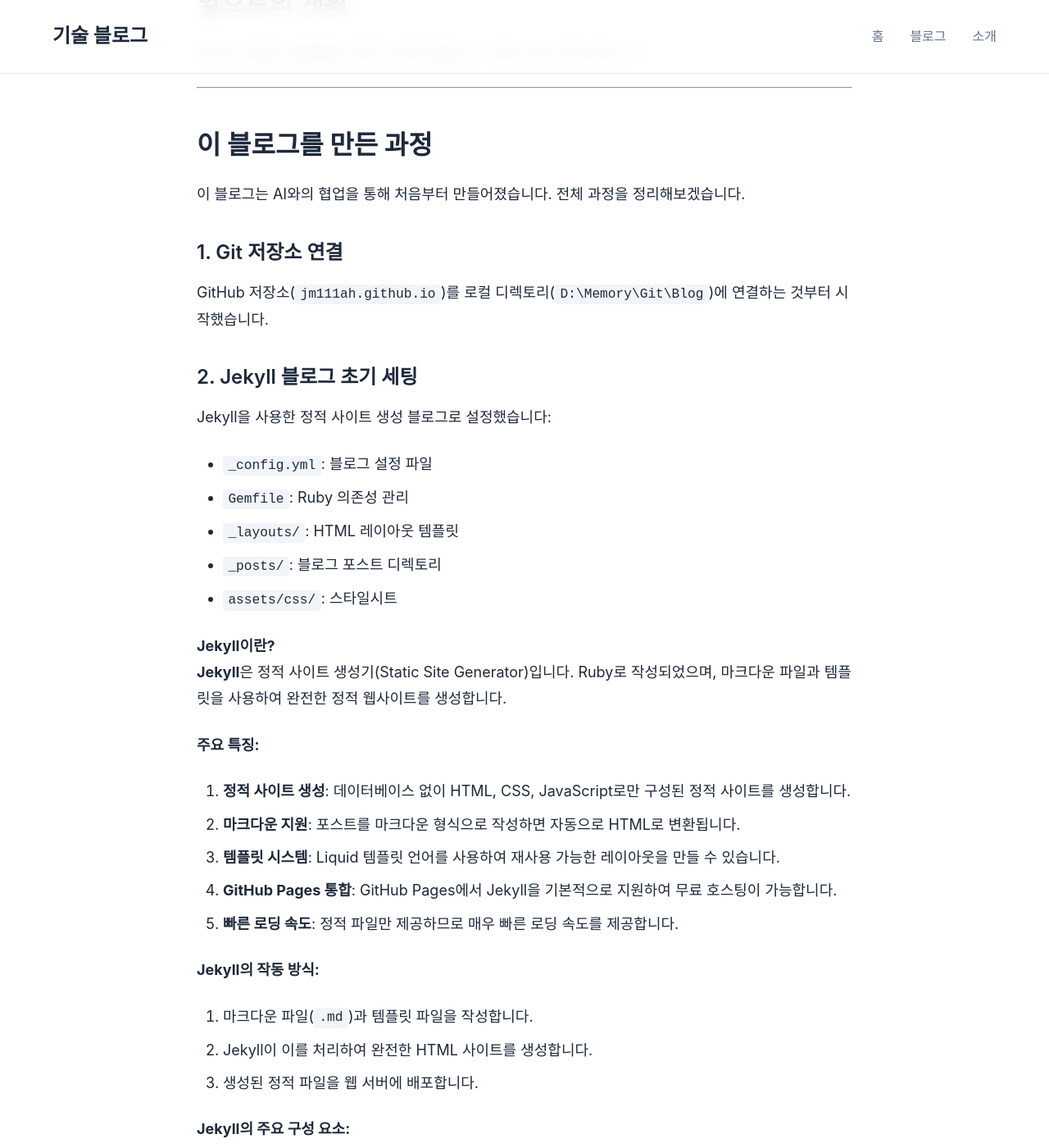
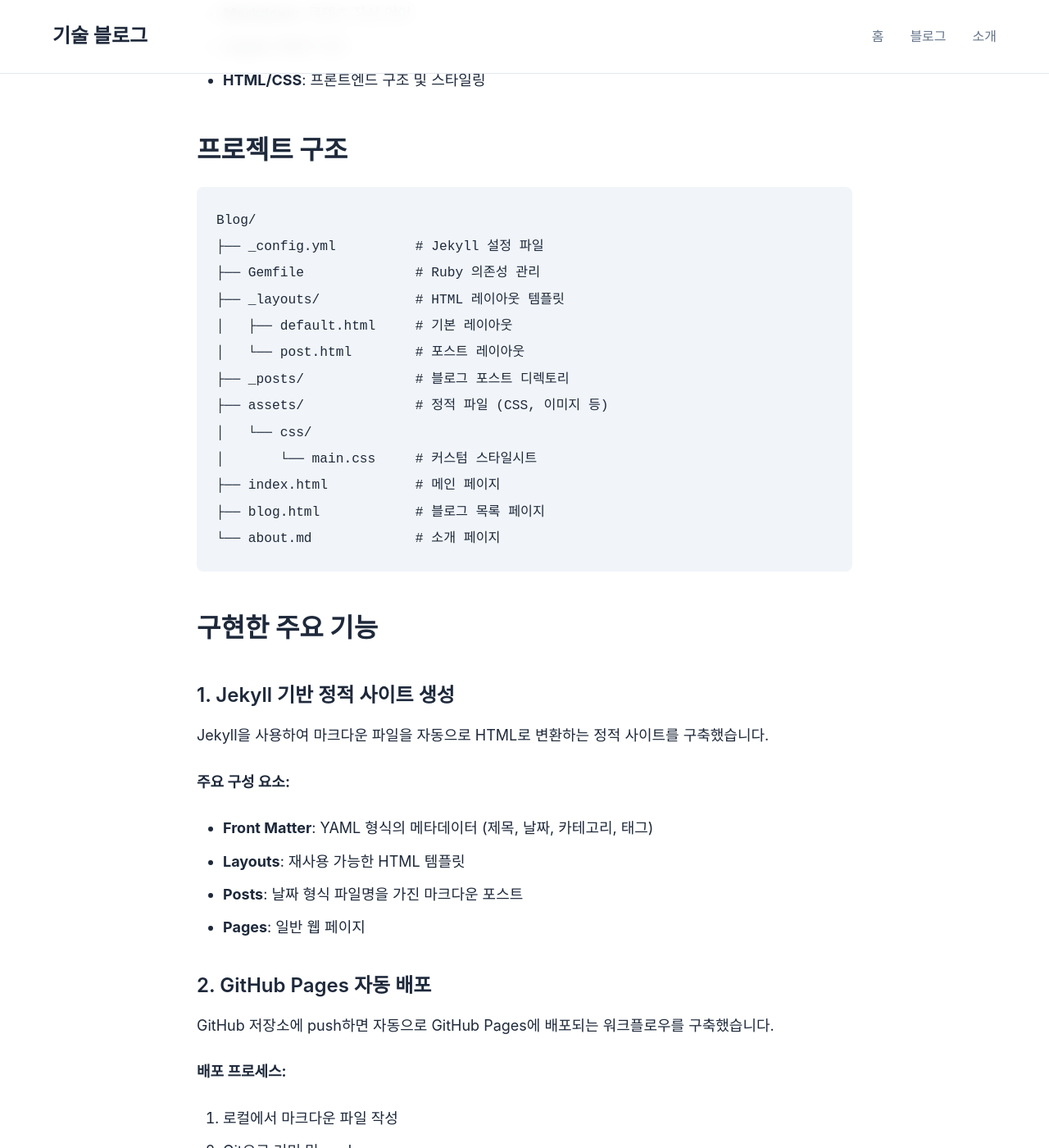
Before and after one commit to jm111ah/jm111ah.github.io, a Jekyll site: the page built from _posts/2024-01-01-welcome.md, in a window 1280 px wide and 1400 px high, scrolled down 743 px. Shown: the whole window at 82% size. Built offline with Jekyll 4.4.1, drawn with Linux system fonts in a browser that asks for light colours; some of the changed text lies outside the part shown.

Commit message:
Refactor welcome post as project introduction

````diff
--- a/_posts/2024-01-01-welcome.md
+++ b/_posts/2024-01-01-welcome.md
@@ -1,126 +1,142 @@
 ---
 layout: post
-title: "블로그에 오신 것을 환영합니다"
+title: "GitHub Pages와 Jekyll로 만든 기술 블로그 프로젝트"
 date: 2026-02-24
-categories: [일반]
-tags: [블로그, 시작]
+categories: [프로젝트]
+tags: [Jekyll, GitHub Pages, 블로그, 정적사이트, 프로젝트]
 ---
 
-안녕하세요! 기술 블로그에 오신 것을 환영합니다.
+## 프로젝트 개요
 
-이 블로그는 개발과 기술에 대한 생각을 기록하고 공유하는 공간입니다.
+GitHub Pages와 Jekyll을 활용하여 정적 사이트 생성 기술 블로그를 구축했습니다. 이 프로젝트는 마크다운 기반의 콘텐츠 작성과 자동화된 배포 프로세스를 통해 효율적인 블로그 운영을 목표로 합니다.
 
-## 이 블로그에서 다룰 내용
+## 기술 스택
 
-- **개발 경험**: 프로젝트를 진행하면서 배운 것들
-- **기술 리뷰**: 새로운 기술이나 도구에 대한 리뷰
-- **문제 해결**: 개발 중 마주친 문제와 해결 방법
-- **학습 노트**: 공부한 내용을 정리한 노트
+- **Jekyll**: 정적 사이트 생성기 (Ruby 기반)
+- **GitHub Pages**: 무료 웹 호스팅 서비스
+- **Git**: 버전 관리 시스템
+- **Markdown**: 콘텐츠 작성 언어
+- **Liquid**: 템플릿 엔진
+- **HTML/CSS**: 프론트엔드 구조 및 스타일링
 
-## 앞으로의 계획
+## 프로젝트 구조
 
-앞으로 유용한 내용들을 꾸준히 공유하겠습니다. 많은 관심 부탁드립니다!
+```
+Blog/
+├── _config.yml          # Jekyll 설정 파일
+├── Gemfile              # Ruby 의존성 관리
+├── _layouts/            # HTML 레이아웃 템플릿
+│   ├── default.html     # 기본 레이아웃
+│   └── post.html        # 포스트 레이아웃
+├── _posts/              # 블로그 포스트 디렉토리
+├── assets/              # 정적 파일 (CSS, 이미지 등)
+│   └── css/
+│       └── main.css     # 커스텀 스타일시트
+├── index.html           # 메인 페이지
+├── blog.html            # 블로그 목록 페이지
+└── about.md             # 소개 페이지
+```
+
+## 구현한 주요 기능
+
+### 1. Jekyll 기반 정적 사이트 생성
+
+Jekyll을 사용하여 마크다운 파일을 자동으로 HTML로 변환하는 정적 사이트를 구축했습니다.
+
+**주요 구성 요소:**
+- **Front Matter**: YAML 형식의 메타데이터 (제목, 날짜, 카테고리, 태그)
+- **Layouts**: 재사용 가능한 HTML 템플릿
+- **Posts**: 날짜 형식 파일명을 가진 마크다운 포스트
+- **Pages**: 일반 웹 페이지
+
+### 2. GitHub Pages 자동 배포
+
+GitHub 저장소에 push하면 자동으로 GitHub Pages에 배포되는 워크플로우를 구축했습니다.
+
+**배포 프로세스:**
+1. 로컬에서 마크다운 파일 작성
+2. Git으로 커밋 및 push
+3. GitHub Pages가 자동으로 Jekyll 빌드 및 배포
+
+### 3. 커스텀 레이아웃 시스템
+
+기본 Jekyll 테마를 확장하여 커스텀 레이아웃을 구현했습니다:
+- 포스트 전용 레이아웃 (`post.html`)
+- 기본 페이지 레이아웃 (`default.html`)
+- 네비게이션 및 메타데이터 표시
+
+### 4. Git 기반 버전 관리
+
+모든 콘텐츠와 설정을 Git으로 관리하여:
+- 변경 이력 추적
+- 협업 가능한 구조
+- 롤백 및 브랜치 관리
+
+## 기술적 도전과 해결
+
+### 1. GitHub 인증 설정
+
+**문제**: GitHub에 push하기 위한 인증이 필요했습니다.
+
+**해결**: Personal Access Token을 사용한 HTTPS 인증 방식을 구현했습니다.
+- `repo` 권한을 가진 토큰 생성
+- 원격 저장소 URL에 토큰 포함하여 인증
+
+### 2. Jekyll 설정 최적화
+
+**구현 내용**:
+- `_config.yml`에서 사이트 메타데이터 관리
+- Kramdown 마크다운 파서 설정
+- Rouge 코드 하이라이터 설정
+- 플러그인 설정 (jekyll-feed, jekyll-sitemap)
+
+### 3. 프로젝트 구조 설계
+
+**고려 사항**:
+- Jekyll 컨벤션 준수
+- 확장 가능한 디렉토리 구조
+- 정적 파일 관리 최적화
+
+## 프로젝트의 특징
+
+### ✅ 장점
+
+1. **무료 호스팅**: GitHub Pages를 통한 무료 웹 호스팅
+2. **빠른 로딩 속도**: 정적 파일만 제공하여 빠른 성능
+3. **SEO 친화적**: 정적 HTML로 검색 엔진 최적화 용이
+4. **버전 관리**: Git을 통한 콘텐츠 버전 관리
+5. **마크다운 작성**: 간편한 마크다운 문법으로 콘텐츠 작성
+6. **보안**: 데이터베이스 없이 정적 파일만 제공하여 보안 위험 최소화
+
+### 📝 콘텐츠 작성 프로세스
+
+1. `_posts` 폴더에 날짜 형식의 마크다운 파일 생성 (`YYYY-MM-DD-제목.md`)
+2. Front Matter에 메타데이터 작성 (layout, title, date, categories, tags)
+3. 마크다운 형식으로 콘텐츠 작성
+4. Git으로 커밋 및 push
+5. 자동 배포 완료
+
+## 배운 점
+
+이 프로젝트를 통해 다음을 학습했습니다:
+
+1. **정적 사이트 생성기 이해**: Jekyll의 작동 원리와 구조
+2. **Git 워크플로우**: 버전 관리와 원격 저장소 관리
+3. **GitHub Pages**: 무료 호스팅 서비스 활용
+4. **마크다운**: 효율적인 문서 작성 방법
+5. **프로젝트 구조 설계**: 확장 가능한 디렉토리 구조 설계
+
+## 향후 계획
+
+- 블로그 테마 커스터마이징
+- 카테고리 및 태그 시스템 고도화
+- 댓글 시스템 추가 (Disqus 또는 Utterances)
+- 검색 기능 구현
+- RSS 피드 최적화
 
 ---
 
-## 이 블로그를 만든 과정
-
-이 블로그는 AI와의 협업을 통해 처음부터 만들어졌습니다. 전체 과정을 정리해보겠습니다.
-
-### 1. Git 저장소 연결
-
-GitHub 저장소(`jm111ah.github.io`)를 로컬 디렉토리(`D:\Memory\Git\Blog`)에 연결하는 것부터 시작했습니다.
-
-### 2. Jekyll 블로그 초기 세팅
-
-Jekyll을 사용한 정적 사이트 생성 블로그로 설정했습니다:
-- `_config.yml`: 블로그 설정 파일
-- `Gemfile`: Ruby 의존성 관리
-- `_layouts/`: HTML 레이아웃 템플릿
-- `_posts/`: 블로그 포스트 디렉토리
-- `assets/css/`: 스타일시트
-
-#### Jekyll이란?
-
-**Jekyll**은 정적 사이트 생성기(Static Site Generator)입니다. Ruby로 작성되었으며, 마크다운 파일과 템플릿을 사용하여 완전한 정적 웹사이트를 생성합니다.
-
-**주요 특징:**
-
-1. **정적 사이트 생성**: 데이터베이스 없이 HTML, CSS, JavaScript로만 구성된 정적 사이트를 생성합니다.
-2. **마크다운 지원**: 포스트를 마크다운 형식으로 작성하면 자동으로 HTML로 변환됩니다.
-3. **템플릿 시스템**: Liquid 템플릿 언어를 사용하여 재사용 가능한 레이아웃을 만들 수 있습니다.
-4. **GitHub Pages 통합**: GitHub Pages에서 Jekyll을 기본적으로 지원하여 무료 호스팅이 가능합니다.
-5. **빠른 로딩 속도**: 정적 파일만 제공하므로 매우 빠른 로딩 속도를 제공합니다.
-
-**Jekyll의 작동 방식:**
-
-1. 마크다운 파일(`.md`)과 템플릿 파일을 작성합니다.
-2. Jekyll이 이를 처리하여 완전한 HTML 사이트를 생성합니다.
-3. 생성된 정적 파일을 웹 서버에 배포합니다.
-
-**Jekyll의 주요 구성 요소:**
-
-- **Front Matter**: 파일 상단에 있는 YAML 형식의 메타데이터 (제목, 날짜, 카테고리 등)
-- **Layouts**: 페이지의 기본 구조를 정의하는 템플릿
-- **Includes**: 재사용 가능한 HTML 조각
-- **Posts**: `_posts` 폴더에 저장되는 블로그 포스트
-- **Pages**: 일반 웹 페이지
-- **Assets**: CSS, JavaScript, 이미지 등 정적 파일
-
-**Jekyll의 장점:**
-
-- ✅ 무료 호스팅 (GitHub Pages)
-- ✅ 버전 관리 (Git과 통합)
-- ✅ 빠른 로딩 속도
-- ✅ SEO 친화적
-- ✅ 보안 (데이터베이스 없음)
-- ✅ 마크다운으로 쉽게 작성 가능
-
-이러한 특징들로 인해 많은 개발자들이 기술 블로그를 운영할 때 Jekyll을 선택합니다.
-
-### 3. Git 설치 및 설정
-
-Windows 환경에서 Git이 설치되어 있지 않아 자동으로 다운로드하고 설치했습니다:
-- Git 설치 파일 다운로드
-- 자동 설치 진행
-- Git 사용자 정보 설정 (이름, 이메일)
-
-### 4. GitHub 인증 설정
-
-GitHub에 push하기 위해 Personal Access Token이 필요했습니다:
-- GitHub Personal Access Token 생성
-- 토큰 권한 설정 (`repo` 권한 필요)
-- 원격 저장소 URL에 토큰 포함하여 인증
-
-### 5. 첫 Push
-
-여러 시행착오를 거쳐 성공적으로 push했습니다:
-- Git 저장소 초기화
-- 파일 추가 및 커밋
-- 원격 저장소와의 충돌 해결 (force push)
-- 최종적으로 성공적으로 업로드 완료
-
-### 6. 포스팅 추가 방법 학습
-
-블로그 업데이트 프로세스를 학습했습니다:
-- `_posts` 폴더에 날짜 형식의 마크다운 파일 생성
-- Jekyll front matter 작성
-- Git으로 커밋 및 push
-
-### 주요 학습 내용
-
-1. **Jekyll 블로그 구조**: 정적 사이트 생성기의 기본 구조와 작동 방식
-2. **Git 워크플로우**: add → commit → push의 기본 프로세스
-3. **GitHub 인증**: Personal Access Token을 사용한 인증 방법
-
-### 느낀 점
-
-AI와 협업하여 블로그를 만드는 과정에서:
-- 단계별 문제 해결의 중요성
-- 인증 및 권한 설정의 세심함
-
-을 경험할 수 있었습니다.
-
 이 블로그는 앞으로도 계속 업데이트되며, 개발과 기술에 대한 다양한 내용을 공유할 예정입니다.
 
----
+**프로젝트 저장소**: [https://github.com/jm111ah/jm111ah.github.io](https://github.com/jm111ah/jm111ah.github.io)
+**블로그 주소**: [https://jm111ah.github.io](https://jm111ah.github.io)
````
